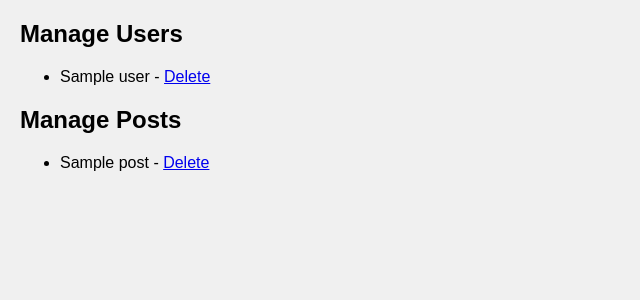
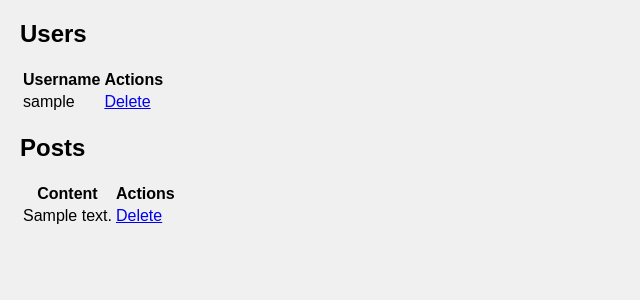
Before and after one commit to DiscuSauce/DiscuSauce, a Flask app: template templates/admin.html in a window 1280 px wide. Shown: the part 38-338 px from the top of the page, without its empty margins (0-640 px from the left). Run offline with Flask 2, Linux system fonts and the light colour scheme; the template is opened without the code that fills it: most values are stand-ins (such as "Sample title", 1, 10 or a date in 2020).

Commit message:
Update admin.html

```diff
--- a/templates/admin.html
+++ b/templates/admin.html
@@ -1,19 +1,44 @@
-{% extends "base.html" %}
+{% extends 'base.html' %}
 
 {% block title %}Admin Panel{% endblock %}
 
 {% block content %}
-<h2>Manage Users</h2>
-<ul>
-    {% for user in users %}
-    <li>{{ user[1] }} - <a href="{{ url_for('delete_user', user_id=user[0]) }}">Delete</a></li>
-    {% endfor %}
-</ul>
-
-<h2>Manage Posts</h2>
-<ul>
-    {% for post in posts %}
-    <li>{{ post[1] }} - <a href="{{ url_for('delete_post', post_id=post[0]) }}">Delete</a></li>
-    {% endfor %}
-</ul>
+<section>
+    <h2>Users</h2>
+    <table>
+        <tr>
+            <th>Username</th>
+            <th>Actions</th>
+        </tr>
+        {% for user in users %}
+        <tr>
+            <td>{{ user.username }}</td>
+            <td>
+                <a href="{{ url_for('delete_user', user_id=user.id) }}" class="btn btn-danger">
+                    <i class="fas fa-trash-alt"></i> Delete
+                </a>
+            </td>
+        </tr>
+        {% endfor %}
+    </table>
+</section>
+<section>
+    <h2>Posts</h2>
+    <table>
+        <tr>
+            <th>Content</th>
+            <th>Actions</th>
+        </tr>
+        {% for post in posts %}
+        <tr>
+            <td>{{ post.content }}</td>
+            <td>
+                <a href="{{ url_for('admin_delete_post', post_id=post.id) }}" class="btn btn-danger">
+                    <i class="fas fa-trash-alt"></i> Delete
+                </a>
+            </td>
+        </tr>
+        {% endfor %}
+    </table>
+</section>
 {% endblock %}
```
